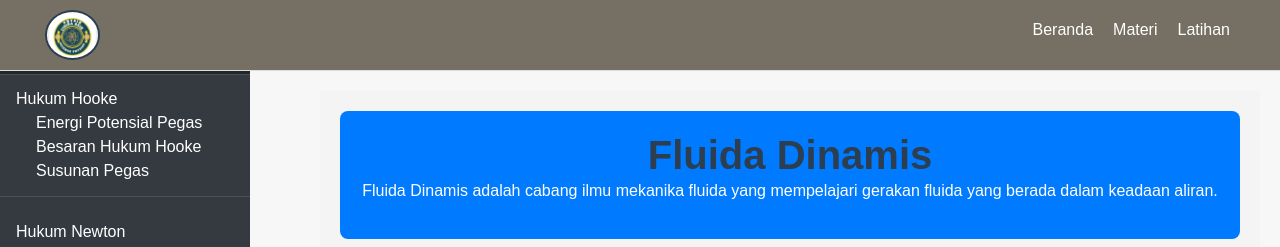
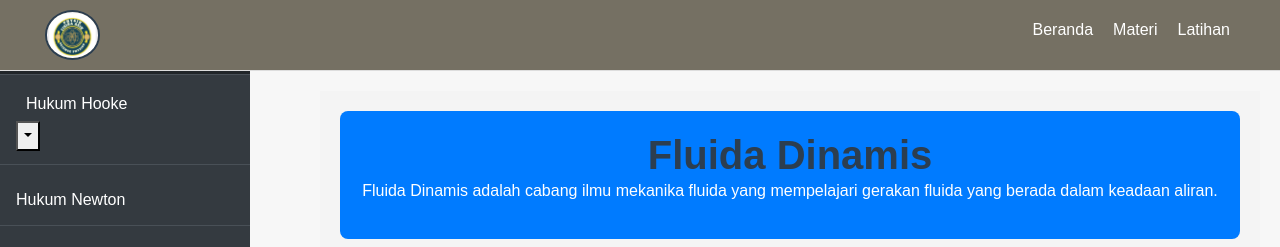
Before and after one commit to barthms/physic-SMA, a React (Create React App) app: page /fluidaDinamis in a window 1280 px wide. Both pictures are taken after a click on the button "Tampilkan Gambar". Shown: the top 247 px of the page. Built offline with nearby package versions, Linux system fonts and the light colour scheme.

Commit message:
Final project

```diff
--- a/package.json
+++ b/package.json
@@ -20,7 +20,7 @@
     "react-icons": "^5.3.0",
     "react-katex": "^3.0.1",
     "react-router-dom": "^6.27.0",
-    "react-scripts": "5.0.1",
+    "react-scripts": "^5.0.1",
     "react-spring": "^9.7.4",
     "recharts": "^2.13.3",
     "styled-components": "^6.1.13",
--- a/src/App.js
+++ b/src/App.js
@@ -6,9 +6,7 @@ import './index.css';
 
 // import Beranda from "./pages/Beranda";
 import Newtonn from "./pages/Newtonn";
-
 import Sidebar from "./components/Sidebar";
-import ScrollToTop from "./renders/Scrolling";
 import Hooke from './pages/Hooke';
 import Usaha from "./pages/Usaha";
 import GerakLurus from "./pages/GerakLurus";
@@ -16,12 +14,9 @@ import Soal from "./pages/LatihanSoal";
 import GerakMelingkar from "./pages/Gerakmelingkar";
 import Navbar from "./components/Navbar";
 import NewtonLaws from "./pages/NewtonLaws";
-
-import Fluida from "./pages/Fluida";
+import Fluida from "./pages/fluida";
 import Contoh from "./pages/contoh/Contohh";
 import FluidaDinamis from "./pages/Dinamis";
-
-
 import EnergiP from "./pages/EnergiP";
 import Besaran from "./pages/Besaran";
 import SusunanPegas from "./pages/susunanpegas";
@@ -30,7 +25,7 @@ import SuhudanKalor from "./pages/Suhu";
 
 const AppContent = () => {
     const location = useLocation();
-    const noSidebarPaths = ["/", "/latihanNewton", '/contoh'];
+    const noSidebarPaths = ["/", "/latihansoal", '/contoh'];
     const showSidebar = !noSidebarPaths.includes(location.pathname);
 
     return (
@@ -44,8 +39,6 @@ const AppContent = () => {
                         <Route path="/pages/Hooke" element={<Hooke />} />
                         <Route path="/newtonn" element={<Newtonn />} />
                         <Route path="/newton1" element={<NewtonLaws />} />
-                        <Route path="/newton2" element={<NewtonLaws />} />
-                        <Route path="/newton3" element={<NewtonLaws />} />
                         <Route path="/usaha" element={<Usaha />} />
                         <Route path="/fluida" element={<Fluida />} />
                         <Route path="/fluidaDinamis" element={<FluidaDinamis />} />
@@ -55,7 +48,6 @@ const AppContent = () => {
                         <Route path="/GLBB" element={<GerakLurus />} />
                         <Route path="/latihansoal" element={<Soal />} />
                         <Route path="/contoh" element={<Contoh />} />
-
                         <Route path="/pages/energip" element={<EnergiP />} />
                         <Route path="/pages/besaran" element={<Besaran />} />
                         <Route path="/pages/susunanpegas" element={<SusunanPegas/>}/>
@@ -70,7 +62,6 @@ const AppContent = () => {
 const App = () => {
     return (
         <Router>
-            <ScrollToTop />
             <AppContent />
         </Router>
     );
--- a/src/components/Navbar.js
+++ b/src/components/Navbar.js
@@ -11,7 +11,7 @@ const Navbar = () => {
         <ul className="navbar-menu">
             <li><Link to='/'>Beranda</Link></li>
             <li><Link to='/pages/Hooke'>Materi</Link></li>
-            <li><Link to='/latihanNewton'>Latihan</Link></li>
+            <li><Link to='/latihansoal'>Latihan</Link></li>
         </ul>
     </nav>
     );
--- a/src/components/Sidebar.js
+++ b/src/components/Sidebar.js
@@ -3,11 +3,15 @@ import { Link } from "react-router-dom";
 import "../styling/sidebar.css";
 
 const Sidebar = () => {
-    const [isFluidaOpen, setIsFluidaOpen] = useState(false); // State untuk dropdown Fluida
+    const [isFluidaOpen, setIsFluidaOpen] = useState(false);
+    const [isHookeOpen, setIsHookeOpen] = useState(false);
 
-    // Fungsi untuk toggle dropdown Fluida
     const toggleFluida = () => {
         setIsFluidaOpen((prev) => !prev);
+    };
+    const toggleDropdown = (event) => {
+        event.preventDefault();
+        setIsHookeOpen(!isHookeOpen);
     };
 
     return (
@@ -17,16 +21,29 @@ const Sidebar = () => {
             </div>
             <ul className="nav-list">
                 <li className="nav-item">
-                    <Link to="/pages/Hooke">Hukum Hooke</Link>
-                    <ul className="sub-nav">
-                        <Link to="/pages/EnergiP">Energi Potensial Pegas</Link>
-                    </ul>
-                    <ul className="sub-nav">
-                        <Link to="/pages/Besaran">Besaran Hukum Hooke</Link>
-                    </ul>
-                    <ul className="sub-nav">
-                        <Link to="/pages/Susunanpegas">Susunan Pegas</Link>
-                    </ul>
+                    <Link to="/pages/Hooke"
+                        className="nav-link"
+                    >
+                        Hukum Hooke
+                    </Link>
+                    <button
+                        className="dropdown-toggle"
+                        onClick={toggleDropdown}
+                        aria-expanded={isHookeOpen}>
+                    </button>
+                    {isHookeOpen && (
+                        <ul className="dropdown-list">
+                            <li className="dropdown-item">
+                                <Link to="/pages/EnergiP">Energi Potensial</Link>
+                            </li>
+                            <li className="dropdown-item">
+                                <Link to="/pages/Besaran">Besaran Hukum Hooke</Link>
+                            </li>
+                            <li className="dropdown-item">
+                                <Link to="/pages/Susunanpegas">Susunan Pegas</Link>
+                            </li>
+                        </ul>
+                    )}
                 </li>
                 <li className="nav-item">
                     <Link to="/newtonn">Hukum Newton</Link>
--- a/src/pages/Dinamis.js
+++ b/src/pages/Dinamis.js
@@ -29,7 +29,7 @@ const FluidaDinamis = () => {
         {isImageVisible && (
           <div className="fluid-image">
             <img
-              src="https://via.placeholder.com/600x300.png?text=Gambar+Fluida+Dinamis"
+              src="https://awsimages.detik.net.id/community/media/visual/2022/10/14/1164176852_169.jpeg?w=1200"
               alt="Ilustrasi Fluida Dinamis"
             />
           </div>
--- a/src/renders/Scrolling.js
+++ /dev/null
@@ -1,14 +0,0 @@
-import { useEffect } from "react";
-import { useLocation } from "react-router-dom";
-
-const ScrollToTop = () => {
-    const { pathname } = useLocation();
-
-    useEffect(() => {
-        window.scrollTo(0, 0); // Memastikan scroll kembali ke atas
-    }, [pathname]);
-
-    return null; // Tidak merender elemen apapun
-};
-
-export default ScrollToTop;
```
Also changed, not shown: src/assets/air.jpeg (added), 1 other file (tests, documents, lock files or other folders).
